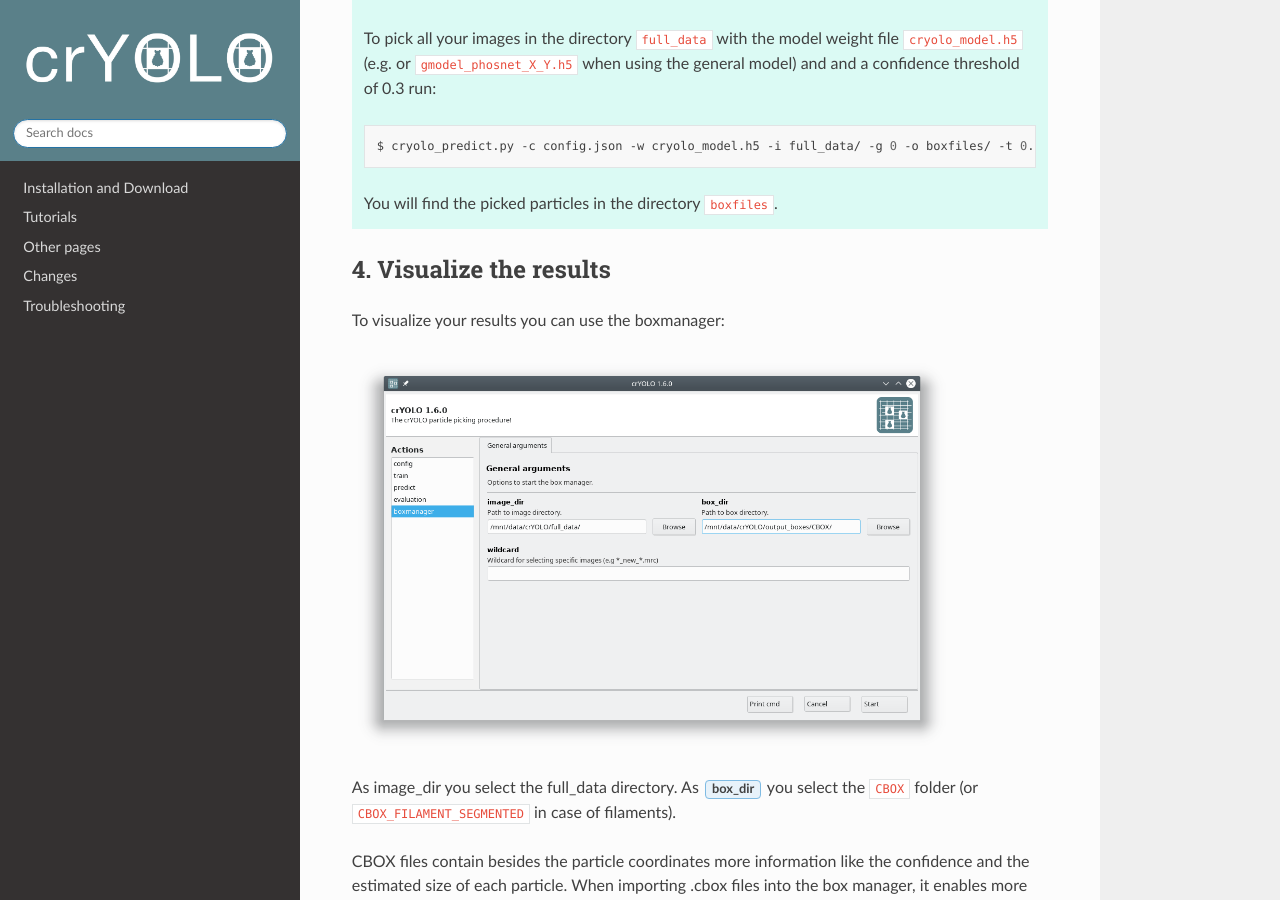
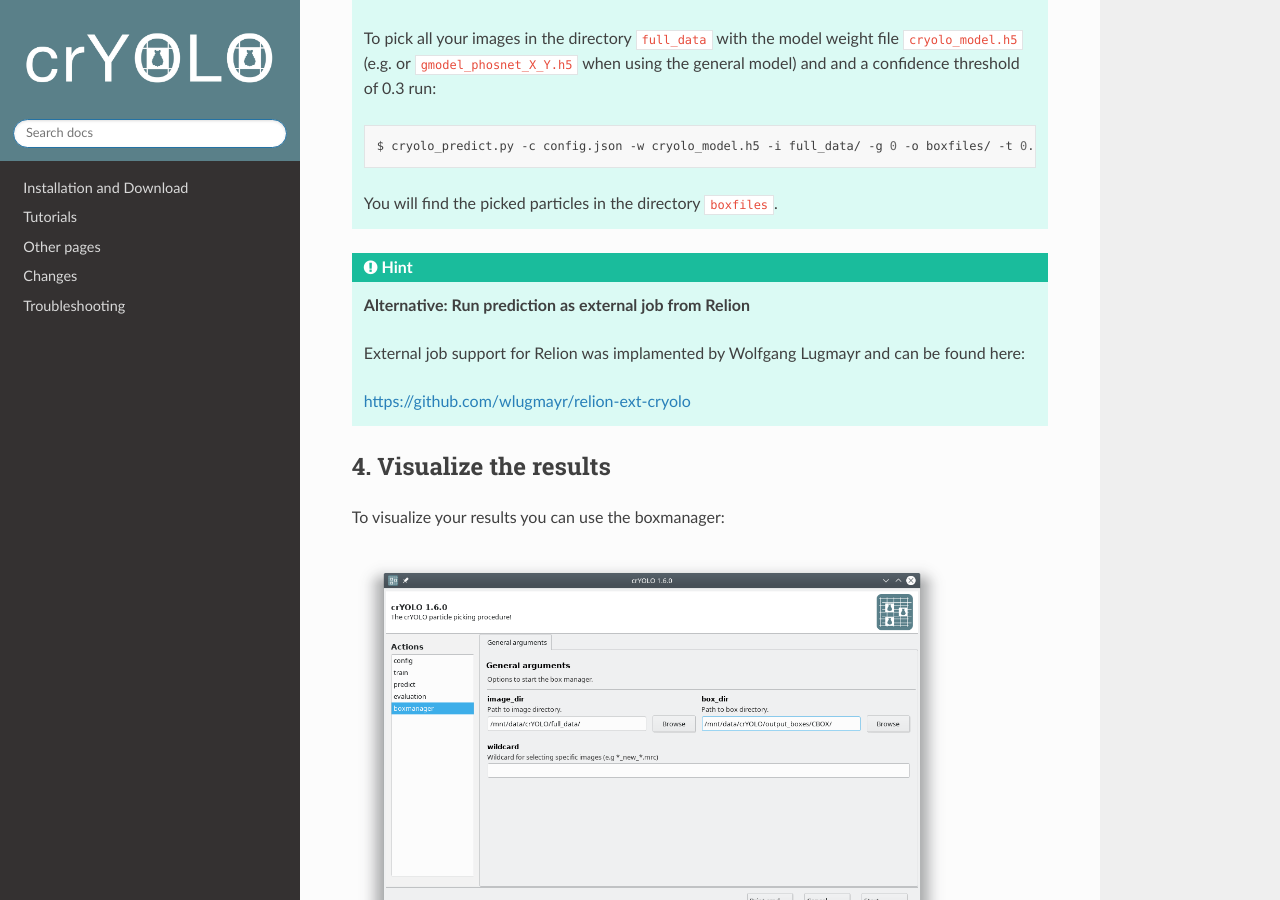
Before and after one commit to MPI-Dortmund/cryolo, a Sphinx documentation site: the page built from source/tutorials/tut01_general.rst, in a window 1280 px wide and 900 px high, scrolled down 4737 px. Built offline with Sphinx 7.4.7 and the Read the Docs theme 2.0.0, drawn with Linux system fonts in a browser that asks for light colours.

Commit message:
update changes, integrate wolfgangs externel script

```diff
--- a/source/changes.rst
+++ b/source/changes.rst
@@ -145,6 +145,11 @@ Version 1.6.0
 Boxmanager
 ^^^^^^^^^^
 
+Version 1.4.1
+*************
+
+* Fixes a bug, that after filaments are resized (or box distance changed) and then safed to disk, the new size/box size is not applied.
+
 Version 1.4.0
 *************
 
--- a/source/tutorials/tut01_general.rst
+++ b/source/tutorials/tut01_general.rst
@@ -77,6 +77,14 @@ Press :guilabel:`Start` to write the configuration file to disk.
 ^^^^^^^^^^
 .. include:: picking.rst
 
+.. hint::
+
+    **Alternative: Run prediction as external job from Relion**
+
+    External job support for Relion was implamented by Wolfgang Lugmayr and can be found here:
+
+    https://github.com/wlugmayr/relion-ext-cryolo
+
 4. Visualize the results
 ^^^^^^^^^^^^^^^^^^^^^^^^
 .. include:: visualize_results.rst
```
